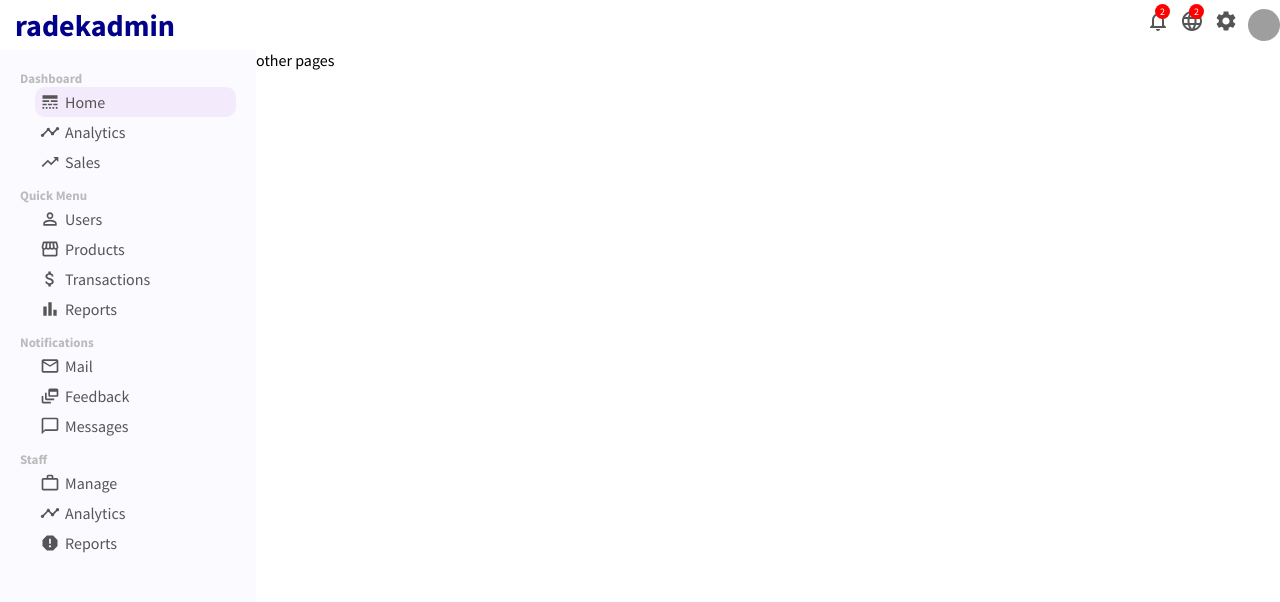
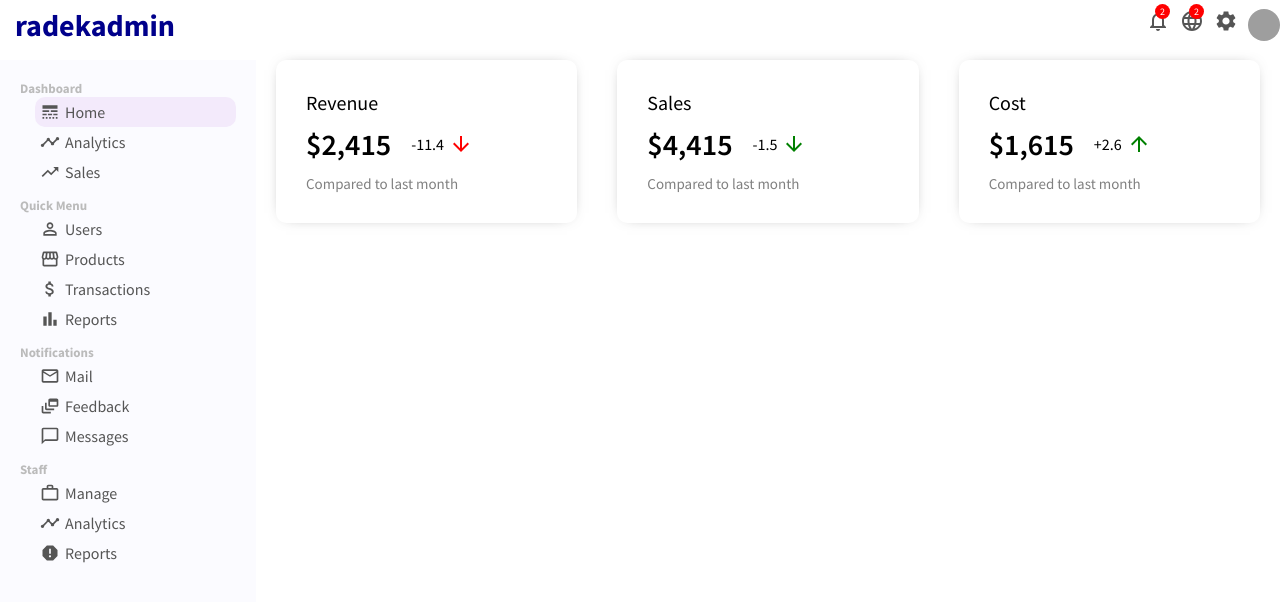
Before and after one commit to Svancik/admin-dashboard-Netflix-FE, a React (Create React App) app: page / in a window 1280 px wide. Shown: the top 602 px of the page. Built offline with nearby package versions, Linux system fonts and the light colour scheme; grey boxes are pictures that could not be loaded.

Commit message:
dashboard info widgets

```diff
--- a/src/App.js
+++ b/src/App.js
@@ -2,6 +2,7 @@
 import Topbar from './components/topbar/Topbar';
 import Sidebar from './components/sidebar/Sidebar';
 import "./app.css";
+import Home from './pages/home/Home';
 
 function App() {
   return (
@@ -9,7 +10,7 @@
       <Topbar/>
       <div className='container'>
         <Sidebar/>
-        <div className="others">other pages</div>
+        <Home/>
       </div>
      </div>
   );
--- a/src/app.css
+++ b/src/app.css
@@ -1,6 +1,4 @@
 .container{
     display: flex;
+    margin-top: 10px;
 }
-.others{
-    flex: 4;
-}
--- /dev/null
+++ b/src/components/featuredInfo/FeaturedInfo.jsx
@@ -0,0 +1,40 @@
+import "./featuredInfo.css";
+import { ArrowDownward, ArrowUpward } from "@mui/icons-material";
+export default function FeaturedInfo() {
+  return (
+    <div className="featured">
+      <div className="featuredItem">
+        <span className="featuredTitle">Revenue</span>
+        <div className="featuredMoneyContainer">
+          <span className="featuredMoney">$2,415</span>
+          <span className="featuredMoneyRate">
+            -11.4 <ArrowDownward className="featuredIcon negative" />
+          </span>
+        </div>
+        <span className="featuredSub">Compared to last month</span>
+      </div>
+
+      <div className="featuredItem">
+        <span className="featuredTitle">Sales</span>
+        <div className="featuredMoneyContainer">
+          <span className="featuredMoney">$4,415</span>
+          <span className="featuredMoneyRate">
+            -1.5 <ArrowDownward className="featuredIcon" />
+          </span>
+        </div>
+        <span className="featuredSub">Compared to last month</span>
+      </div>
+
+      <div className="featuredItem">
+        <span className="featuredTitle">Cost</span>
+        <div className="featuredMoneyContainer">
+          <span className="featuredMoney">$1,615</span>
+          <span className="featuredMoneyRate">
+            +2.6 <ArrowUpward className="featuredIcon" />
+          </span>
+        </div>
+        <span className="featuredSub">Compared to last month</span>
+      </div>
+    </div>
+  );
+}
--- /dev/null
+++ b/src/components/featuredInfo/featuredInfo.css
@@ -0,0 +1,51 @@
+.featured{
+    width: 100%;
+    display: flex;
+    justify-content: space-between;
+}
+
+.featuredItem{
+    flex: 1;
+    margin: 0px 20px;   /* top&botom left&right */
+    padding: 30px;
+    border-radius: 10px;
+    cursor: pointer;
+    -webkit-box-shadow: 0px 0px 15px -10px rgba(0, 0, 0, 0.75);
+    box-shadow: 0px 0px 15px -10px rgba(0, 0, 0, 0.75);
+}
+
+.featuredTitle{
+    font-size: 20px;
+}
+
+.featuredMoneyContainer{
+    margin: 10px 0px;
+    display: flex;
+    align-items: center;
+}
+
+.featuredMoney{
+    font-size: 30px;
+    font-weight: 600;
+}
+
+.featuredMoneyRate{
+    display: flex;
+    align-items: center;
+    margin-left: 20px;
+}
+
+.featuredIcon{
+    font-size: 14px;
+    margin-left: 5px;
+    color: green;
+}
+
+.featuredIcon.negative{
+    color: red;
+}
+
+.featuredSub{
+    font-size: 15px;
+    color: gray;
+}
--- /dev/null
+++ b/src/pages/home/Home.jsx
@@ -0,0 +1,10 @@
+import "./home.css";
+import FeaturedInfo from "./../../components/featuredInfo/FeaturedInfo";
+
+export default function Home() {
+  return (
+    <div className="home">
+      <FeaturedInfo />
+    </div>
+  );
+}
--- /dev/null
+++ b/src/pages/home/home.css
@@ -0,0 +1,3 @@
+.home{
+    flex: 4;
+}
```
